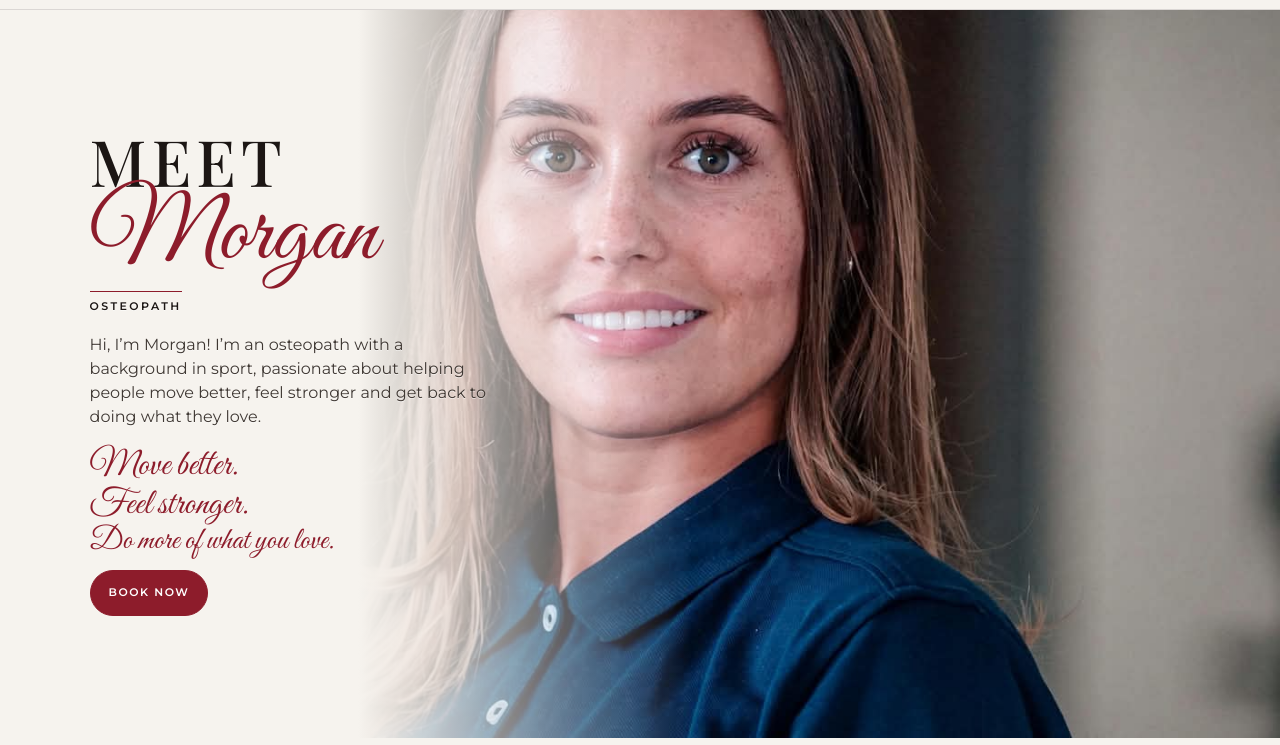
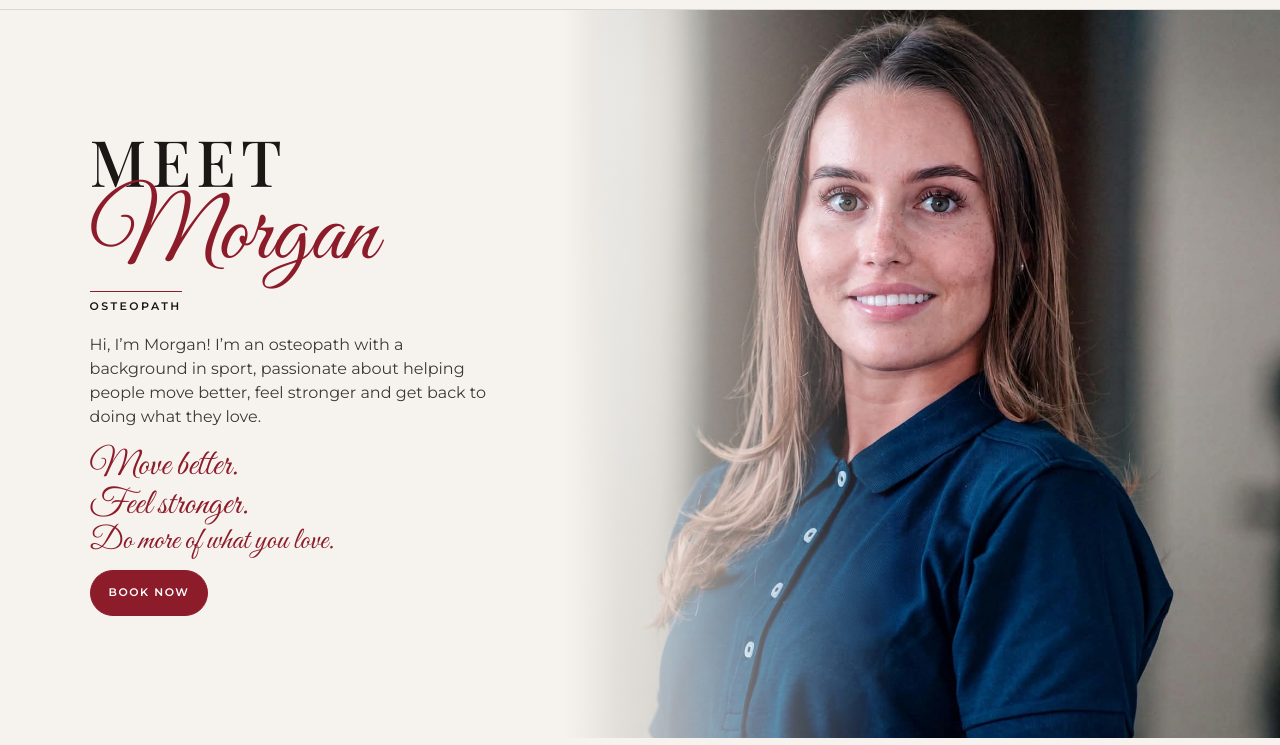
Before and after one commit to 1998jacksmith98/mj-therapies-preview, a plain HTML site: page index.html in a window 1280 px wide. Shown: the part 55-800 px from the top of the page. Drawn offline with nearby package versions, Linux system fonts and the light colour scheme; a web font is replaced by a local one.

Commit message:
Desktop hero: apply locked crop and fade values

```diff
--- a/css/hero-shift.css
+++ b/css/hero-shift.css
@@ -42,21 +42,16 @@
     max-height: none !important;
     min-height: 620px !important;
     overflow: hidden !important;
+    position: relative !important;
+    background-image: url("../photos/owner-portrait-navy.jpg") !important;
+    background-repeat: no-repeat !important;
+    background-size: 60% auto !important;
+    background-position: 100% 55% !important;
   }
   .hero-photo {
-    position: absolute !important;
-    width: 100% !important;
-    height: 100% !important;
-    top: 0 !important;
-    right: 0 !important;
-    left: 0 !important;
-    bottom: 0 !important;
-    object-fit: cover !important;
-    object-position: 72% 38% !important;
-    transform: none !important;
-    scale: 1 !important;
+    display: none !important;
   }
   .hero-frame::before {
-    background: linear-gradient(90deg, #f6f3ee 0%, #f6f3ee 28%, rgba(246, 243, 238, 0.55) 40%, rgba(246, 243, 238, 0) 54%) !important;
+    background: linear-gradient(90deg, #f6f3ee 0%, #f6f3ee 44%, rgba(246, 243, 238, 0.55) 56%, rgba(246, 243, 238, 0) 70%) !important;
   }
 }
```
